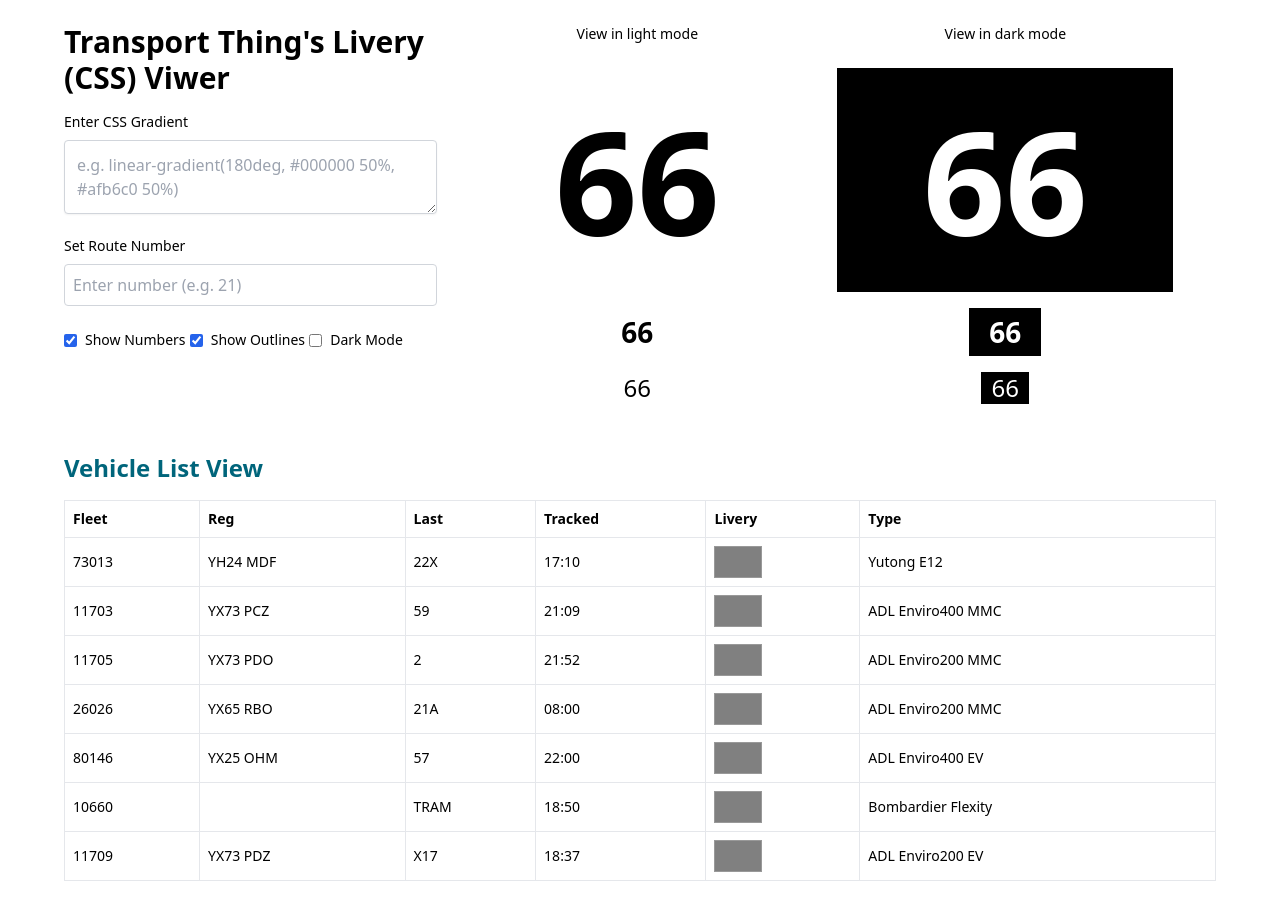
After one commit to iMarkeh/timesbus.org, a Django app: template busstops/templates/liveries.html in a window 1280 px wide. The commit adds this page. Run offline with Django 4.2, Linux system fonts and the light colour scheme; the template is opened without the code that fills it, so the values that code supplies are empty; some libraries are stand-ins or nearby versions.

Commit message:
Livery Viewer adding to TransportThing?

```diff
--- /dev/null
+++ b/busstops/templates/liveries.html
@@ -0,0 +1,329 @@
+<!-- Copied from https://github.com/barryio/liveryviewer -->
+
+<!DOCTYPE html>
+<html lang="en">
+<head>
+  <meta charset="UTF-8" />
+  <meta name="viewport" content="width=device-width, initial-scale=1.0" />
+  <title>TransportThing's Livery Viewer</title>
+  <script src="https://cdn.tailwindcss.com"></script>
+  <style>
+    #gradient {
+      resize: both;
+      overflow: auto;
+      min-width: 250px;
+      min-height: 50px;
+    }
+
+    .overlay-box {
+      position: relative;
+      overflow: hidden;
+    }
+
+    .gradient-overlay {
+      position: absolute;
+      inset: 0;
+    }
+
+    .text-overlay {
+      position: relative;
+      z-index: 10;
+    }
+
+    .outline-white {
+      --outline-size: 1px;
+      text-shadow:
+        calc(-1 * var(--outline-size)) calc(-1 * var(--outline-size)) 0 white,
+        var(--outline-size) calc(-1 * var(--outline-size)) 0 white,
+        calc(-1 * var(--outline-size)) var(--outline-size) 0 white,
+        var(--outline-size) var(--outline-size) 0 white;
+    }
+
+    .outline-black {
+      --outline-size: 1px;
+      text-shadow:
+        calc(-1 * var(--outline-size)) calc(-1 * var(--outline-size)) 0 black,
+        var(--outline-size) calc(-1 * var(--outline-size)) 0 black,
+        calc(-1 * var(--outline-size)) var(--outline-size) 0 black,
+        var(--outline-size) var(--outline-size) 0 black;
+    }
+
+    .bg-light-mode {
+      background-color: #ffffff;
+    }
+
+    .bg-dark-mode {
+      background-color: #383838;
+    }
+
+    /* Light mode text css */
+    .text-light-mode {
+      color: #000000;
+    }
+
+    /* Dark Mode Text Css */
+    .text-dark-mode {
+      color: #000000;
+    }
+
+    .liverylarge {
+      width: 21rem;
+      height: 14rem
+    }
+
+    .liverymedium {
+      width: 4.5rem;
+      height: 3rem
+    }
+
+    .liverysmall {
+      width: 3rem;
+      height: 2rem
+    }
+
+  </style>
+</head>
+<body class="bg-light-mode text-light-mode dark:bg-dark-mode dark:text-dark-mode min-h-screen flex flex-col items-center justify-start p-6 transition-colors duration-300" id="body">
+  <div class="w-full max-w-6xl flex flex-col md:flex-row gap-8">
+
+    <!-- Left  -->
+    <div class="md:w-1/3 w-full">
+      <h1 class="text-3xl font-bold mb-4 text-center md:text-left text-light-mode dark:text-dark-mode">Transport Thing's Livery (CSS) Viwer</h1>
+
+      <label for="gradient" class="block mb-2 text-sm font-medium text-light-mode dark:text-dark-mode">Enter CSS Gradient</label>
+      <textarea
+        id="gradient"
+        placeholder="e.g. linear-gradient(180deg, #000000 50%, #afb6c0 50%)"
+        class="w-full p-3 border border-gray-300 shadow-sm rounded"
+      ></textarea>
+      <div id="gradientError" class="mt-2 text-sm text-red-600 hidden">Invalid CSS gradient format.</div>
+
+      <div class="mt-4">
+        <label for="numberInput" class="block mb-2 text-sm font-medium text-light-mode dark:text-dark-mode">Set Route Number</label>
+        <input
+          id="numberInput"
+          type="text"
+          maxlength="3"
+          placeholder="Enter number (e.g. 21)"
+          class="w-full p-2 border border-gray-300 rounded"
+        />
+      </div>
+
+      <div class="mt-4 space-y-2">
+        <label class="inline-flex items-center space-x-2">
+          <input type="checkbox" id="toggleNumbers" checked class="accent-blue-600">
+          <span class="text-sm text-light-mode dark:text-dark-mode">Show Numbers</span>
+        </label>
+        <label class="inline-flex items-center space-x-2">
+          <input type="checkbox" id="toggleOutlines" checked class="accent-blue-600">
+          <span class="text-sm text-light-mode dark:text-dark-mode">Show Outlines</span>
+        </label>
+        <label class="inline-flex items-center space-x-2">
+          <input type="checkbox" id="toggleTheme" class="accent-blue-600">
+          <span class="text-sm text-light-mode dark:text-dark-mode">Dark Mode</span>
+        </label>
+      </div>
+    </div>
+
+    <!-- Right Preview Boxes -->
+    <div class="md:w-2/3 w-full flex flex-col md:flex-row gap-8">
+      <!-- Light Boxes  -->
+      <div class="flex flex-col items-center space-y-4">
+        <div class="text-sm font-medium text-light-mode dark:text-dark-mode mb-2">View in light mode</div>
+        <div class="flex items-center justify-center text-[9rem] leading-none font-bold liverylarge text-black bg-white text-center">
+          <div class="text-overlay light-text">66</div>
+        </div>
+        <div class="flex items-center justify-center text-[1.75rem] leading-none font-bold liverymedium text-black bg-white text-center">
+          <div class="text-overlay light-text">66</div>
+        </div>
+        <div class="flex items-center justify-center text-[24px] leading-none font-medium liverysmall text-black bg-white text-center">
+          <div class="text-overlay light-text">66</div>
+        </div>
+      </div>
+
+      <!-- Dark Boxes -->
+      <div class="flex flex-col items-center space-y-4">
+        <div class="text-sm font-medium text-light-mode dark:text-dark-mode mb-2">View in dark mode</div>
+        <div class="overlay-box liverylarge bg-black flex items-center justify-center text-[9rem] leading-none font-bold text-white text-center">
+          <div class="gradient-overlay" id="bigGradient"></div>
+          <div class="text-overlay dark-text">66</div>
+        </div>
+        <div class="overlay-box liverymedium bg-black flex items-center justify-center text-[1.75rem] leading-none font-bold text-white text-center">
+          <div class="gradient-overlay" id="xxsmall2Gradient"></div>
+          <div class="text-overlay dark-text">66</div>
+        </div>
+        <div class="overlay-box liverysmall bg-black flex items-center justify-center text-[24px] leading-none font-medium text-white text-center">
+          <div class="gradient-overlay" id="xxsmall3Gradient"></div>
+          <div class="text-overlay dark-text">66</div>
+        </div>
+      </div>
+    </div>
+  </div>
+
+  <!-- Fleet Table  -->
+  <div class="mt-12 w-full max-w-6xl">
+    <h2 class="text-2xl font-bold mb-4 text-[#00657b]">Vehicle List View</h2>
+    <table class="w-full text-sm text-left border border-grey-300 bg-[#ffffff]">
+      <thead>
+        <tr>
+          <th class="p-2 border">Fleet</th>
+          <th class="p-2 border">Reg</th>
+          <th class="p-2 border">Last</th>
+          <th class="p-2 border">Tracked</th>
+          <th class="p-2 border">Livery</th>
+          <th class="p-2 border">Type</th>
+        </tr>
+      </thead>
+      <tbody id="fleetTableBody"></tbody>
+    </table>
+  </div>
+
+  <script>
+    const gradientInput = document.getElementById('gradient');
+    const toggleNumbers = document.getElementById('toggleNumbers');
+    const toggleOutlines = document.getElementById('toggleOutlines');
+    const toggleTheme = document.getElementById('toggleTheme');
+    const body = document.getElementById('body');
+    const numberInput = document.getElementById('numberInput');
+    const gradientError = document.getElementById('gradientError');
+
+    const darkGradientOverlays = {
+      big: document.getElementById('bigGradient'),
+      xxsmall2: document.getElementById('xxsmall2Gradient'),
+      xxsmall3: document.getElementById('xxsmall3Gradient'),
+    };
+
+    const lightBoxes = document.querySelectorAll('.light-text');
+    const darkBoxes = document.querySelectorAll('.dark-text');
+
+    let lastValidGradient = '';
+
+    function applyOutline(el, colorClass) {
+      const fontSize = parseFloat(getComputedStyle(el).fontSize);
+      let outlineSize = 1;
+      if (fontSize >= 100) {
+        outlineSize = 2;
+      } else if (fontSize >= 20) {
+        outlineSize = 1.25;
+      } else {
+        el.classList.remove('outline-black', 'outline-white');
+        el.style.textShadow = 'none';
+        return;
+      }
+      el.style.setProperty('--outline-size', `${outlineSize}px`);
+      el.classList.toggle(colorClass, toggleOutlines.checked);
+    }
+
+    function updateVisibilityAndOutlines() {
+      const showNumbers = toggleNumbers.checked;
+      lightBoxes.forEach(el => {
+        el.style.display = showNumbers ? 'block' : 'none';
+        applyOutline(el, 'outline-white');
+      });
+      darkBoxes.forEach(el => {
+        el.style.display = showNumbers ? 'block' : 'none';
+        applyOutline(el, 'outline-black');
+      });
+    }
+
+    function isGradientTransparent(gradient) {
+      const transparentRegex = /rgba?\(\s*\d+,\s*\d+,\s*\d+(?:,\s*0(?:\.0+)?|\s*,\s*0(?:\.0+)?)?\)|\btransparent\b/i;
+      return transparentRegex.test(gradient);
+    }
+
+  function isValidCSSGradient(gradient) {
+    const testEl = document.createElement('div');
+    try {
+      testEl.style.background = gradient;
+
+      return testEl.style.background !== '';
+    } catch {
+      return false;
+    }
+  }
+
+    gradientInput.addEventListener('input', () => {
+      const gradient = gradientInput.value.trim();
+
+      if (!isValidCSSGradient(gradient)) {
+        gradientError.classList.remove('hidden');
+
+        tableBody.querySelectorAll('tr').forEach(row => {
+          const liveryCell = row.cells[4];
+          const box = liveryCell.querySelector('div');
+          if (box) box.style.background = 'white';
+        });
+        return;
+      }
+
+      gradientError.classList.add('hidden');
+      lastValidGradient = gradient;
+
+      for (let key in darkGradientOverlays) {
+        darkGradientOverlays[key].style.background = gradient;
+      }
+
+      const isTransparent = isGradientTransparent(gradient);
+      document.querySelectorAll('.light-text').forEach(box => {
+        const container = box.parentElement;
+        container.style.background = isTransparent ? 'white' : gradient;
+      });
+
+      renderFleetTable();
+    });
+
+    toggleNumbers.addEventListener('change', updateVisibilityAndOutlines);
+    toggleOutlines.addEventListener('change', updateVisibilityAndOutlines);
+
+    toggleTheme.addEventListener('change', () => {
+      const dark = toggleTheme.checked;
+      body.classList.toggle('bg-dark-mode', dark);
+      body.classList.toggle('bg-light-mode', !dark);
+      body.classList.toggle('text-dark-mode', dark);
+      body.classList.toggle('text-light-mode', !dark);
+    });
+
+    numberInput.addEventListener('input', (e) => {
+      const val = e.target.value.trim();
+      if (!/^[a-zA-Z0-9]{1,3}$/.test(val)) return;
+      document.querySelectorAll('.light-text, .dark-text').forEach(el => {
+        el.textContent = val;
+      });
+    });
+  <!-- Useless fleet shit that just previews haha  -->
+    const fleetData = [
+      { fleet: '73013', reg: 'YH24 MDF', route: '22X', time: '17:10', type: 'Yutong E12' },
+      { fleet: '11703', reg: 'YX73 PCZ', route: '59', time: '21:09', type: 'ADL Enviro400 MMC' },
+      { fleet: '11705', reg: 'YX73 PDO', route: '2', time: '21:52', type: 'ADL Enviro200 MMC' },
+      { fleet: '26026', reg: 'YX65 RBO', route: '21A', time: '08:00', type: 'ADL Enviro200 MMC' },
+      { fleet: '80146', reg: 'YX25 OHM', route: '57', time: '22:00', type: 'ADL Enviro400 EV' },
+      { fleet: '10660', reg: '', route: 'TRAM', time: '18:50', type: 'Bombardier Flexity' },
+      { fleet: '11709', reg: 'YX73 PDZ', route: 'X17', time: '18:37', type: 'ADL Enviro200 EV' }
+    ];
+
+    const tableBody = document.getElementById('fleetTableBody');
+
+    function renderFleetTable() {
+      const gradient = lastValidGradient || 'gray';
+      tableBody.innerHTML = '';
+      fleetData.forEach(item => {
+        const row = document.createElement('tr');
+        row.innerHTML = `
+          <td class="p-2 border">${item.fleet}</td>
+          <td class="p-2 border">${item.reg}</td>
+          <td class="p-2 border">${item.route}</td>
+          <td class="p-2 border">${item.time}</td>
+          <td class="p-2 border">
+            <div class="liverysmall" style="background: ${gradient}; border: 1px solid #999;"></div>
+          </td>
+          <td class="p-2 border">${item.type}</td>
+        `;
+        tableBody.appendChild(row);
+      });
+    }
+
+    renderFleetTable();
+    updateVisibilityAndOutlines();
+  </script>
+</body>
+</html>
--- a/busstops/templates/rules.html
+++ b/busstops/templates/rules.html
@@ -50,7 +50,7 @@
 
 	    <h3>How do I add or edit a livery?</h3>
 
-	    <p>Sorry, only a few users can do that, you can request them in our <a href="https://transportthing.uk/discord">discord</a>.</p>
+	    <p>Sorry, only a few users can do that, you can request them in our <a href="https://transportthing.uk/discord">discord</a>. Alternatively, you could try and make your own using our <a href="https://transportthing.uk/liveries"> Official Livery Creator</a>.</p>
 
 	    <h3>I have a different question, or maybe a comment</h3>
 
--- a/busstops/urls.py
+++ b/busstops/urls.py
@@ -32,6 +32,11 @@ urlpatterns = [
         "goon",
         TemplateView.as_view(template_name="goon.html"),
         name="goondex",
+    ),
+    path(
+        "liveries",
+        TemplateView.as_view(template_name="liveries.html"),
+        name="liveryviewer",
     ),
     path(
         "satellites/all",
```
Also changed, not shown: busstops/templates/changes.html (line endings or trailing spaces).
